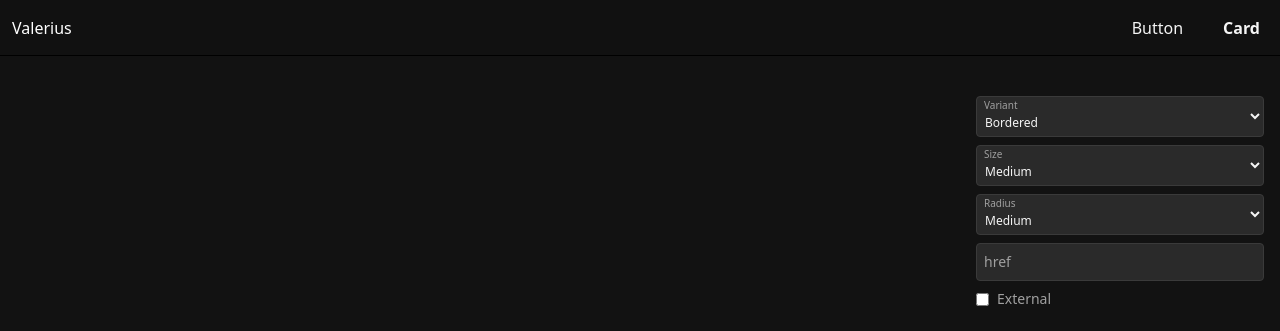
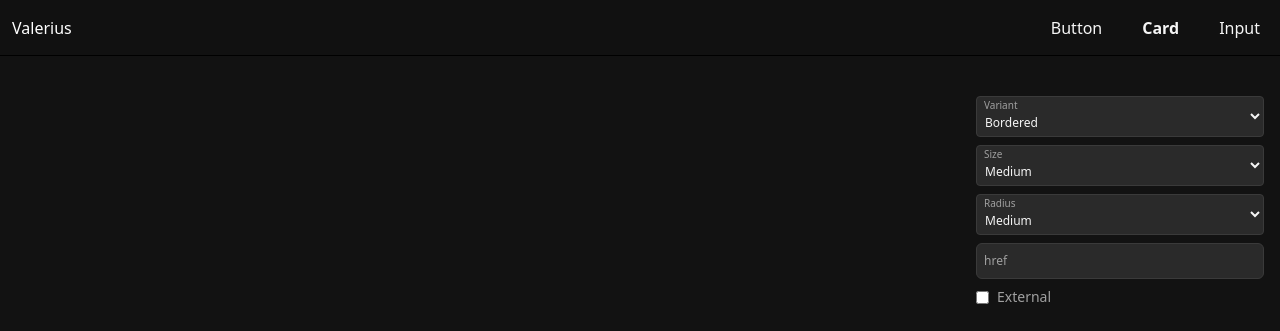
Before and after one commit to Villy-P/corekit-ui, a SvelteKit app: page /card in a window 1280 px wide. Shown: the top 331 px of the page. Built offline with nearby package versions, Linux system fonts and the light colour scheme.

Commit message:
feat: enhance FloatingInput component with size and radius props; update styles and add new input page

```diff
--- a/src/components/FloatingInput.svelte
+++ b/src/components/FloatingInput.svelte
@@ -2,6 +2,7 @@
     import type { FloatingInputProps } from "../types/FloatingInput.ts";
     import { twMerge } from "tailwind-merge";
     import Text from "./Text.svelte";
+    import { sizeStyleParts, type SizeStyleTheme } from "../styles/size.ts";
 
     let {
         children = undefined,
@@ -15,9 +16,52 @@
         isTextArea = false,
         required = false,
         validInputRegex = undefined,
+        size = "md",
+        radius = "md",
         id = crypto.randomUUID(),
         ...restProps
     }: FloatingInputProps = $props();
+
+    const sizeClasses = $derived.by(() => {
+        const parts = typeof size === "string" ? sizeStyleParts[size as SizeStyleTheme] : null;
+        const radiusParts = typeof radius === "string" ? sizeStyleParts[radius as SizeStyleTheme] : null;
+
+        return twMerge(
+            parts?.form,
+            radiusParts?.radius,
+        );
+    });
+
+    const labelSizeClass = $derived.by(() => {
+        const parts = typeof size === "string" ? sizeStyleParts[size as SizeStyleTheme] : null;
+        return parts?.formLabel || "";
+    });
+
+    const selectedLabelSizeClass = $derived.by(() => {
+        const parts = typeof size === "string" ? sizeStyleParts[size as SizeStyleTheme] : null;
+        return parts?.formLabelSelected || "";
+    });
+
+    const customStyle = $derived.by(() => {
+        const styles: string[] = [];
+
+        if (typeof size === "number")
+            styles.push(`width: ${size}px`);
+
+        if (typeof radius === "number")
+            styles.push(`border-radius: ${radius}px`);
+
+        return styles.join("; ");
+    });
+
+    const customLabelStyle = $derived(() => {
+        const styles: string[] = [];
+
+        if (typeof size === "number")
+            styles.push(`font-size: ${size / 4}px`);
+
+        return styles.join("; ");
+    });
 
     let isFocused = $state(false);
     let touched = $state(false);
@@ -25,21 +69,22 @@
     let hasContent = $derived(value !== undefined && value !== null && value.toString().length > 0);
     let isValid = $derived(!touched || !validInputRegex || validInputRegex.test(value || ""));
 
-    let defaultClass = "z-20 bg-form-background border-[1px] border-form-border text-main-text w-full rounded px-2 pt-4 pb-1 text-xs outline-none focus:ring-2 focus:ring-blue-500 transition-all";
-    let defaultLabelClass = "block text-sub-text rounded-md text-sm font-medium mb-1 absolute transition-all duration-100 pointer-events-none";
+    let defaultClass = "bg-form-background border-[1px] border-form-border text-main-text w-full rounded outline-none focus:ring-2 focus:ring-blue-500 transition-all px-2";
+    let defaultLabelClass = "block text-sub-text rounded-md font-medium mb-1 absolute transition-all duration-100 pointer-events-none px-2";
     let defaultDivClass = "relative";
 
-    let originalLabelClass = "left-2 z-0";
+    let originalLabelClass = "z-0";
     let originalLabelClassInput = "top-1/2 transform -translate-y-1/2";
     let originalLabelClassTextArea = "top-2";
-    let selectedLabelClass = "left-2 z-30 top-0.5 text-[10px]!";
+    let originalSelectedLabelClass = "z-30 top-0.5";
 
     let invalidClass = "border border-red-500 focus:ring-red-500 bg-[#2E1F1F]";
 
     let labelClassFull = $derived(twMerge(isTextArea ? originalLabelClassTextArea : originalLabelClassInput, originalLabelClass));
 
-    let combinedLabelClass = $derived(twMerge(defaultLabelClass, isFocused || hasContent ? selectedLabelClass : labelClassFull, labelClass));
-    let combinedClass = $derived(twMerge(defaultClass, className, isValid ? "" : invalidClass));
+    let selectedLabelClass = $derived(twMerge(isFocused || hasContent ? `${originalSelectedLabelClass} ${selectedLabelSizeClass}` : labelClassFull));
+    let combinedLabelClass = $derived(twMerge(defaultLabelClass, labelSizeClass, selectedLabelClass, labelClass));
+    let combinedClass = $derived(twMerge(defaultClass, sizeClasses, labelSizeClass, className, isValid ? "" : invalidClass));
     let combinedDivClass = $derived(twMerge(defaultDivClass, divClass));
 
     function handleFocus(e: FocusEvent) {
@@ -55,7 +100,7 @@
 </script>
 
 <div class={combinedDivClass}>
-    <Text tag="label" for={id} class={combinedLabelClass}>
+    <Text tag="label" for={id} class={combinedLabelClass} style={customLabelStyle}>
         {label}
         {#if required}
             <span class="text-[#E05555]">*</span>
@@ -69,6 +114,7 @@
             onblur={handleBlur}
             class={combinedClass}
             {required}
+            style={customStyle}
             {...restProps}
         ></textarea>
     {:else}
@@ -79,6 +125,7 @@
             onblur={handleBlur}
             class={combinedClass}
             {required}
+            style={customStyle}
             {...restProps}
         />
     {/if}
--- a/src/routes/+layout.svelte
+++ b/src/routes/+layout.svelte
@@ -12,5 +12,6 @@
     <NavbarSeparator/>
     <NavbarElement activeClass="font-semibold" href="/button">Button</NavbarElement>
     <NavbarElement activeClass="font-semibold" href="/card">Card</NavbarElement>
+    <NavbarElement activeClass="font-semibold" href="/input">Input</NavbarElement>
 </Navbar>
 {@render children()}
--- /dev/null
+++ b/src/routes/input/+page.svelte
@@ -0,0 +1,42 @@
+<script lang="ts">
+    import Button from "../../components/Button.svelte";
+    import Card from "../../components/Card.svelte";
+    import Checkbox from "../../components/Checkbox.svelte";
+    import FloatingInput from "../../components/FloatingInput.svelte";
+    import FloatingSelect from "../../components/FloatingSelect.svelte";
+    import Text from "../../components/Text.svelte";
+    import { colorStyleParts, type ColorStyle } from "../../styles/color.ts";
+    import type { SizeStyle } from "../../styles/size.ts";
+    import type { CardVariant } from "../../types/Card.ts";
+
+    const sizeOptions = [
+        { value: "xs", label: "Extra Small" },
+        { value: "sm", label: "Small" },
+        { value: "md", label: "Medium" },
+        { value: "lg", label: "Large" },
+        { value: "xl", label: "Extra Large" },
+        { value: "2xl", label: "2X Large" },
+        { value: "3xl", label: "3X Large" },
+        { value: "4xl", label: "4X Large" },
+        { value: "5xl", label: "5X Large" },
+        { value: "6xl", label: "6X Large" },
+        { value: "full", label: "Full" },
+        { value: "none", label: "None" }
+    ];
+
+    let size: SizeStyle = $state("md");
+    let radius: SizeStyle = $state("md");
+    let label: string = $state("Label");
+</script>
+
+<div class="w-full h-screen flex pt-20">
+    <div class="w-3/4 flex-center">
+        <FloatingInput {size} {radius} {label}/>
+    </div>
+
+    <div class="w-1/4 p-4 flex flex-col gap-2">
+        <FloatingSelect divClass="w-full" options={sizeOptions} bind:value={size} label="Size"/>
+        <FloatingSelect divClass="w-full" options={sizeOptions} bind:value={radius} label="Radius"/>
+        <FloatingInput divClass="w-full" bind:value={label} label="Label"/>
+    </div>
+</div>
--- a/src/styles/size.ts
+++ b/src/styles/size.ts
@@ -1,5 +1,5 @@
 export type SizeStyleTheme = "xs" | "sm" | "md" | "lg" | "xl" | "2xl" | "3xl" | "4xl" | "5xl" | "6xl" | "full" | "none";
-export type SizeStyleType = "button" | "buttonIcon" | "radius" | "text" | "card";
+export type SizeStyleType = "button" | "buttonIcon" | "radius" | "text" | "card" | "form" | "formLabel" | "formLabelSelected";
 export type SizeStyle = SizeStyleTheme | number;
 
 export const sizeStyleParts: Record<SizeStyleTheme, Record<SizeStyleType, string>> = {
@@ -8,84 +8,120 @@ export const sizeStyleParts: Record<SizeStyleTheme, Record<SizeStyleType, string
         buttonIcon: "text-xs h-4 w-4 p-0.5",
         radius: "rounded-xs",
         text: "text-xs",
-        card: "w-xs"
+        card: "w-xs",
+        form: "h-5 pt-1 pb-0.25",
+        formLabel: "text-[8px]",
+        formLabelSelected: "text-[6px]"
     },
     sm: {
         button: "text-sm h-6 px-2 py-1",
         buttonIcon: "text-sm h-6 w-6 p-1",
         radius: "rounded-sm",
         text: "text-sm",
-        card: "w-sm"
+        card: "w-sm",
+        form: "h-7 pt-3 pb-0.5",
+        formLabel: "text-[10px]",
+        formLabelSelected: "text-[8px]"
     },
     md: {
         button: "text-base h-8 px-3 py-1.5",
         buttonIcon: "text-base h-8 w-8 p-1.5",
         radius: "rounded-md",
         text: "text-base",
-        card: "w-md"
+        card: "w-md",
+        form: "h-9 pt-4 pb-1",
+        formLabel: "text-xs",
+        formLabelSelected: "text-[10px]"
     },
     lg: {
         button: "text-lg h-10 px-4 py-2",
         buttonIcon: "text-lg h-10 w-10 p-2",
         radius: "rounded-lg",
         text: "text-lg",
-        card: "w-lg"
+        card: "w-lg",
+        form: "h-[44px] pt-5 pb-2",
+        formLabel: "text-sm",
+        formLabelSelected: "text-xs"
     },
     xl: {
         button: "text-xl h-12 px-5 py-2.5",
         buttonIcon: "text-xl h-12 w-12 p-2.5",
         radius: "rounded-xl",
         text: "text-xl",
-        card: "w-xl"
+        card: "w-xl",
+        form: "h-[52px] pt-6 pb-3",
+        formLabel: "text-base",
+        formLabelSelected: "text-sm"
     },
     "2xl": {
         button: "text-2xl h-14 px-6 py-3",
         buttonIcon: "text-2xl h-14 w-14 p-3",
         radius: "rounded-2xl",
         text: "text-2xl",
-        card: "w-2xl"
+        card: "w-2xl",
+        form: "h-[60px] pt-7 pb-4",
+        formLabel: "text-lg",
+        formLabelSelected: "text-base"
     },
     "3xl": {
         button: "text-3xl h-16 px-7 py-3.5",
         buttonIcon: "text-3xl h-16 w-16 p-3.5",
         radius: "rounded-3xl",
         text: "text-3xl",
-        card: "w-3xl"
+        card: "w-3xl",
+        form: "h-[68px] pt-8 pb-5",
+        formLabel: "text-xl",
+        formLabelSelected: "text-lg"
     },
     "4xl": {
         button: "text-4xl h-18 px-8 py-4",
         buttonIcon: "text-4xl h-18 w-18 p-4",
         radius: "rounded-4xl",
         text: "text-4xl",
-        card: "w-4xl"
+        card: "w-4xl",
+        form: "h-[76px] pt-9 pb-6",
+        formLabel: "text-2xl",
+        formLabelSelected: "text-xl"
     },
     "5xl": {
         button: "text-5xl h-20 px-9 py-4.5",
         buttonIcon: "text-5xl h-20 w-20 p-4.5",
         radius: "rounded-[2.5rem]",
         text: "text-5xl",
-        card: "w-5xl"
+        card: "w-5xl",
+        form: "h-[84px] pt-10 pb-5",
+        formLabel: "text-3xl",
+        formLabelSelected: "text-2xl"
     },
     "6xl": {
         button: "text-6xl h-24 px-10 py-5",
         buttonIcon: "text-6xl h-24 w-24 p-5",
         radius: "rounded-[3rem]",
         text: "text-6xl",
-        card: "w-6xl"
+        card: "w-6xl",
+        form: "h-[92px] pt-12 pb-6",
+        formLabel: "text-4xl",
+        formLabelSelected: "text-3xl"
     },
     full: {
         button: "w-full text-base h-8 px-3 py-1",
         buttonIcon: "w-full aspect-square text-base p-1",
         radius: "rounded-full",
         text: "w-full text-base",
-        card: "w-full"
+        card: "w-full",
+        form: "w-full h-8 px-3 py-1",
+        formLabel: "text-sm",
+        formLabelSelected: "text-xs"
     },
     none: {
         button: "p-0 h-auto text-base",
         buttonIcon: "p-0 h-auto w-auto text-base",
         radius: "rounded-none",
         text: "",
-        card: ""
+        card: "",
+        form: "h-auto px-0 py-0",
+        formLabel: "",
+        formLabelSelected: ""
     }
 };
 
--- a/src/types/FloatingInput.ts
+++ b/src/types/FloatingInput.ts
@@ -1,3 +1,5 @@
+import type { SizeStyle } from "../styles/size.ts";
+
 export interface FloatingInputProps {
     children?: any;
     class?: string;
@@ -10,6 +12,8 @@ export interface FloatingInputProps {
     onfocus?: (e?: FocusEvent) => void;
     onblur?: (e?: FocusEvent) => void;
     validInputRegex?: RegExp;
+    size?: SizeStyle;
+    radius?: SizeStyle;
     id?: `${string}-${string}-${string}-${string}-${string}`;
     [key: string]: any;
 };
```
